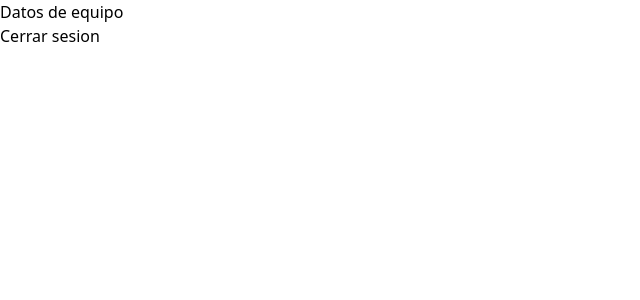
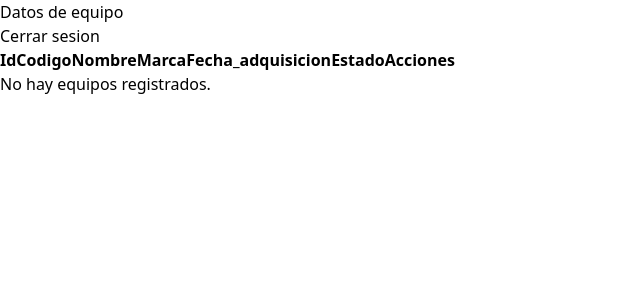
Before and after one commit to Anny891/Anny-EX2, a Laravel app: template Anny_EXA2/resources/views/equipo/index.blade.php in a window 1280 px wide. Shown: the top 300 px of the page, without its empty margins (0-640 px from the left). Run offline with Laravel 12, Linux system fonts and the light colour scheme; the template is opened without the code that fills it, so the values that code supplies are empty; style sheets or scripts are compiled from the project's sources.

Commit message:
Mostrar registros

```diff
--- a/Anny_EXA2/app/Http/Controllers/EquipoController.php
+++ b/Anny_EXA2/app/Http/Controllers/EquipoController.php
@@ -14,4 +14,6 @@ class EquipoController extends Controller
 
         return view('equipo.index', compact('equipo'));
     }
+
+
 }
--- a/Anny_EXA2/resources/views/equipo/index.blade.php
+++ b/Anny_EXA2/resources/views/equipo/index.blade.php
@@ -14,6 +14,36 @@
             @csrf
             <button type="submit" class="btn btn-primary">Cerrar sesion</button>
         </form>
+
+        <table border="3" class="table">
+            <thead>
+                <tr>
+                    <th>Id</th>
+                    <th>Codigo</th>
+                    <th>Nombre</th>
+                    <th>Marca</th>
+                    <th>Fecha_adquisicion<th>
+                    <th>Estado</th>
+
+                    <th>Acciones</th>
+                </tr>
+            </thead>
+            <tbody>
+                @forelse ($equipo as $equipos)
+                    <tr>
+                        <td>{{ $equipos->id }}</td>
+                        <td>{{ $equipos->codigo }}</td>
+                        <td>{{ $equipos->nombre }}</td>
+                        <td>{{ $equipos->marca }}</td>
+                        <td>{{ $equipos->fecha_adquisicion }}</td>
+                        <td>{{ $equipos->estado }}</td>
+                    </tr>
+                @empty
+                    <tr>
+                        <td colspan="6">No hay equipos registrados.</td>
+                    </tr>
+                @endforelse
+            </tbody>
 </div>
 </body>
 </html>
```
Also changed, not shown: Anny_EXA2/database/factories/EquipoFactory.php (added, +29 -0 lines), Anny_EXA2/database/seeders/EquipoSeeder.php (added, +20 -0 lines).
